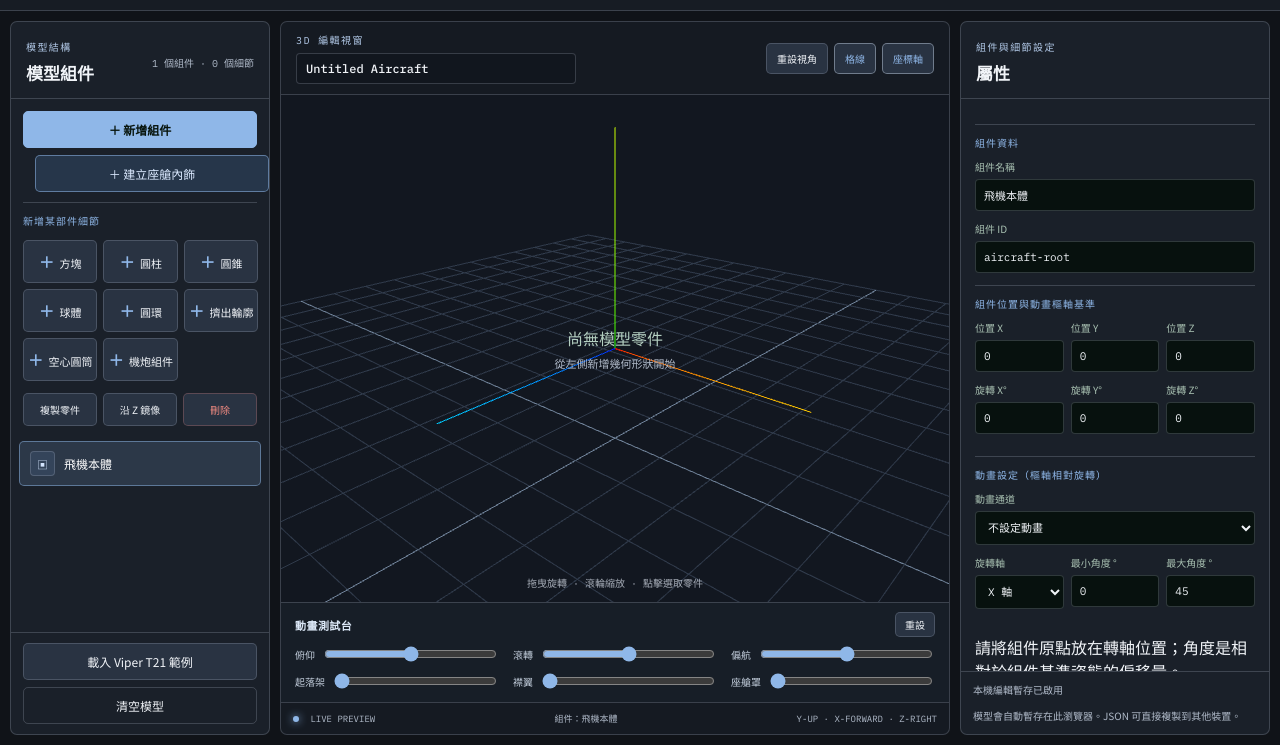
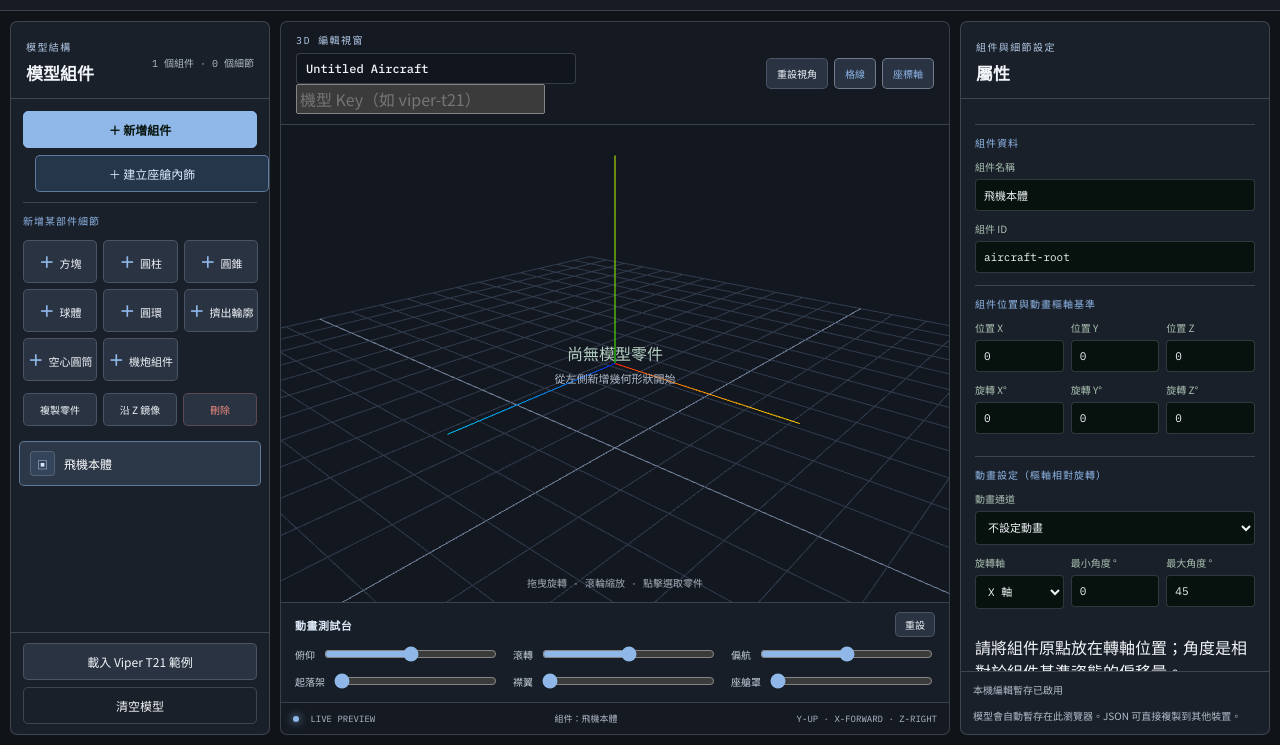
Before and after one commit to fuguangji/combat-flight-simulator, a website built with Vite: page editor/index.html in a window 1280 px wide. Shown: the part 55-800 px from the top of the page. Built offline with nearby package versions, Linux system fonts and the light colour scheme.

Commit message:
在模型編輯器加入遊戲機型識別鍵欄位

```diff
--- a/editor/index.html
+++ b/editor/index.html
@@ -47,7 +47,7 @@
 
       <section class="viewport-panel">
         <div class="viewport-toolbar">
-          <div><span class="eyebrow">3D 編輯視窗</span><input id="model-name-input" class="model-name-input" type="text" value="Untitled Aircraft" aria-label="模型名稱" /></div>
+          <div><span class="eyebrow">3D 編輯視窗</span><input id="model-name-input" class="model-name-input" type="text" value="Untitled Aircraft" aria-label="模型名稱" /><input id="model-key-input" class="model-key-input" type="text" placeholder="機型 Key（如 viper-t21）" aria-label="遊戲機型識別鍵" /></div>
           <div class="view-actions">
             <button id="view-reset" title="重設視角">重設視角</button>
             <button id="toggle-grid" class="active">格線</button>
```
